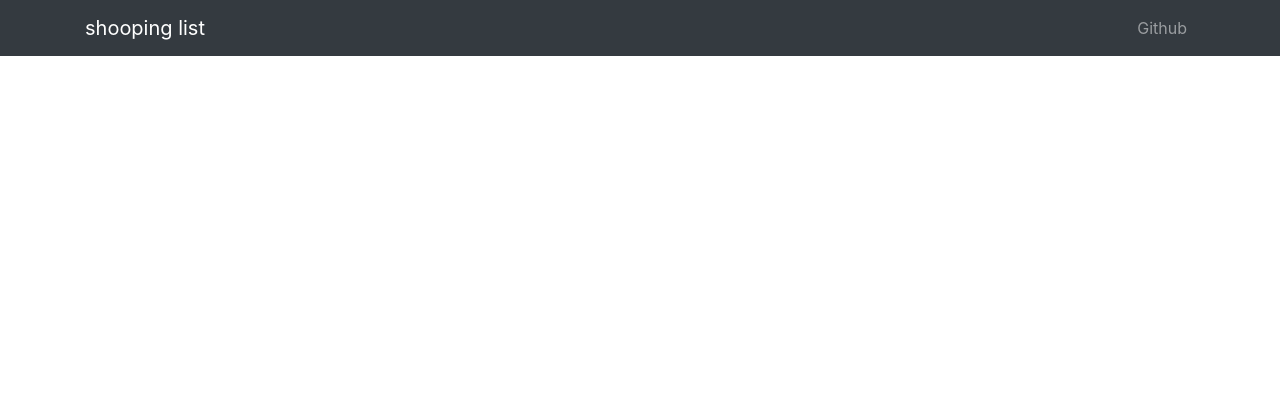
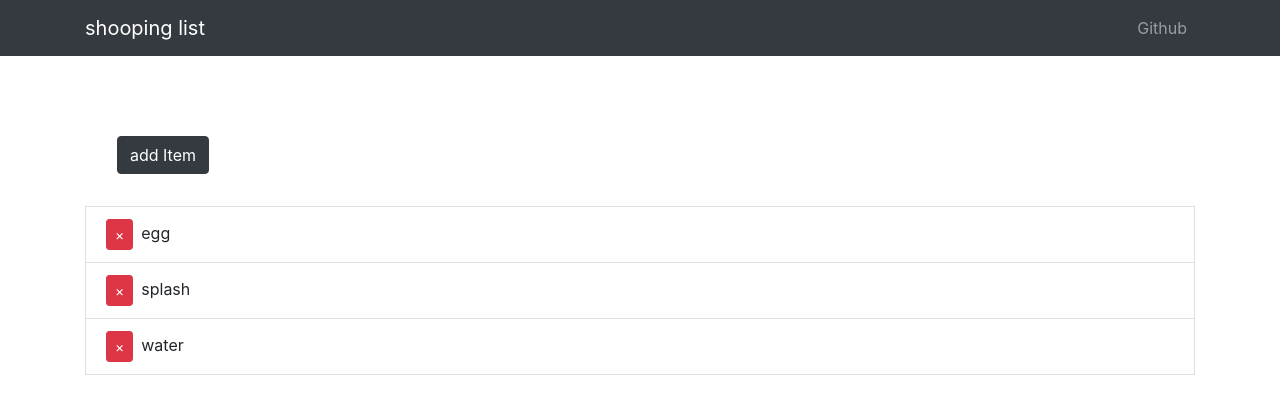
Before and after one commit to yescine/MERN-shop, a React (Create React App) app in the folder client/: page / in a window 1280 px wide. Shown: the top 414 px of the page. Built offline with nearby package versions, Linux system fonts and the light colour scheme.

Commit message:
add shooping list with transition effect

```diff
--- a/client/src/App.css
+++ b/client/src/App.css
@@ -0,0 +1,22 @@
+.remove-btn {
+  margin-right: 0.5rem;
+}
+
+.fade-enter{
+  opacity: 0.01;
+}
+
+.fade-enter-active{
+  opacity: 1;
+  transition: opacity 1000ms ease-in;
+}
+
+.fade-exit{
+  opacity: 1;
+
+}
+
+.fade-exit-active{
+  opacity: 0.01;
+  transition: opacity 1000ms ease-in;
+}
--- a/client/src/App.jsx
+++ b/client/src/App.jsx
@@ -1,12 +1,15 @@
 import React from 'react';
 import './App.css';
 import 'bootstrap/dist/css/bootstrap.min.css'
+
 import AppNavbar from './components/AppNavbar'
+import ShopingList from './components/ShopingList';
 
 function App() {
   return (
     <div className="App">
       <AppNavbar/>
+      <ShopingList/>
     </div>
   );
 }
--- /dev/null
+++ b/client/src/components/ShopingList.jsx
@@ -0,0 +1,49 @@
+import React, { useState } from 'react'
+import {Container,ListGroup,ListGroupItem,Button} from 'reactstrap'
+import {CSSTransition,TransitionGroup} from 'react-transition-group'
+import {v4 as uuid} from 'uuid'
+
+function ShopingList() {
+   const [item,setItem] = useState([
+      {id:uuid(),name:'egg'},
+      {id:uuid(),name:'splash'},
+      {id:uuid(),name:'water'}
+   ])
+   return (
+      <div>
+         <Container>
+            <Button
+               color="dark"
+               style={{margin:'2rem'}}
+               onClick={()=>{
+                  const name = prompt('enter item ')
+                  if(name){
+                     setItem([...item,{id:uuid(),name:name}])
+                  }
+               }}
+               >add Item</Button>
+            <ListGroup>
+               <TransitionGroup className="shopping-list">
+                  {item.map(({id,name})=>(
+                     <CSSTransition key={id} timeout={500} classNames="fade">
+                        <ListGroupItem>
+                           <Button
+                              className="remove-btn"
+                              color="danger"
+                              size="sm"
+                              onClick={()=>{
+                                 setItem(item.filter(item=>item.id!==id))
+                              }}
+                           >&times;</Button>
+                           {name}
+                        </ListGroupItem>
+                     </CSSTransition>
+                  ))}
+               </TransitionGroup>
+            </ListGroup>
+         </Container>
+      </div>
+   )
+}
+
+export default ShopingList
```
